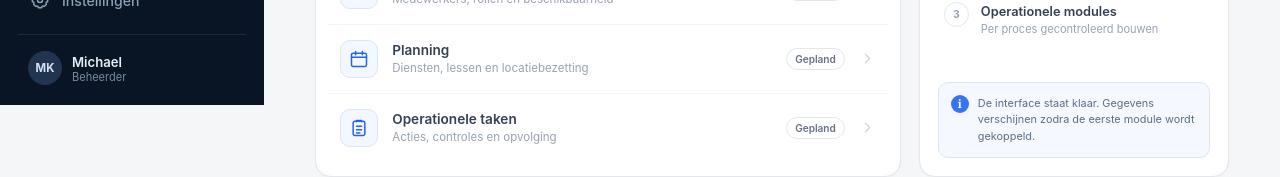
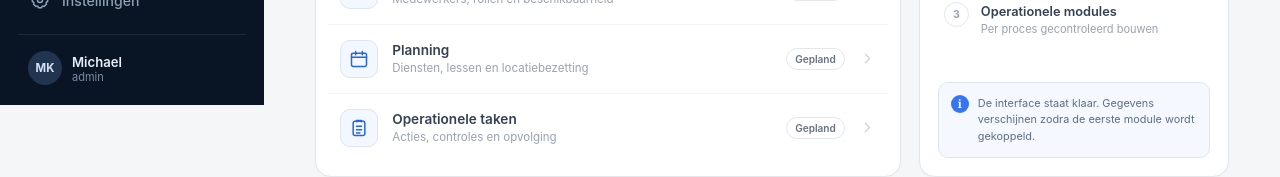
Before and after one commit to Michael-Kr26/club-operations-platform, a React (Vite) app in the folder apps/web/: page / in a window 1280 px wide. Shown: the part 695-872 px from the top of the page. Built offline with nearby package versions, Linux system fonts and the light colour scheme; no server answers.

Commit message:
Add role labels and router test setup

```diff
--- a/apps/web/src/App.tsx
+++ b/apps/web/src/App.tsx
@@ -1,3 +1,4 @@
+import { currentRoleAssignment } from './auth/mockCurrentUser';
 import { Link } from 'react-router';
 import { useQuery } from '@tanstack/react-query';
 import type { HealthResponse } from '@cop/contracts';
@@ -251,7 +252,7 @@ export function App() {
             <span className="profile__avatar">MK</span>
             <span>
               <strong>Michael</strong>
-              <small>Beheerder</small>
+              <small>{currentRoleAssignment.role}</small>
             </span>
           </div>
         </div>
```
Also changed, not shown: 1 other file (tests, documents, lock files or other folders).
